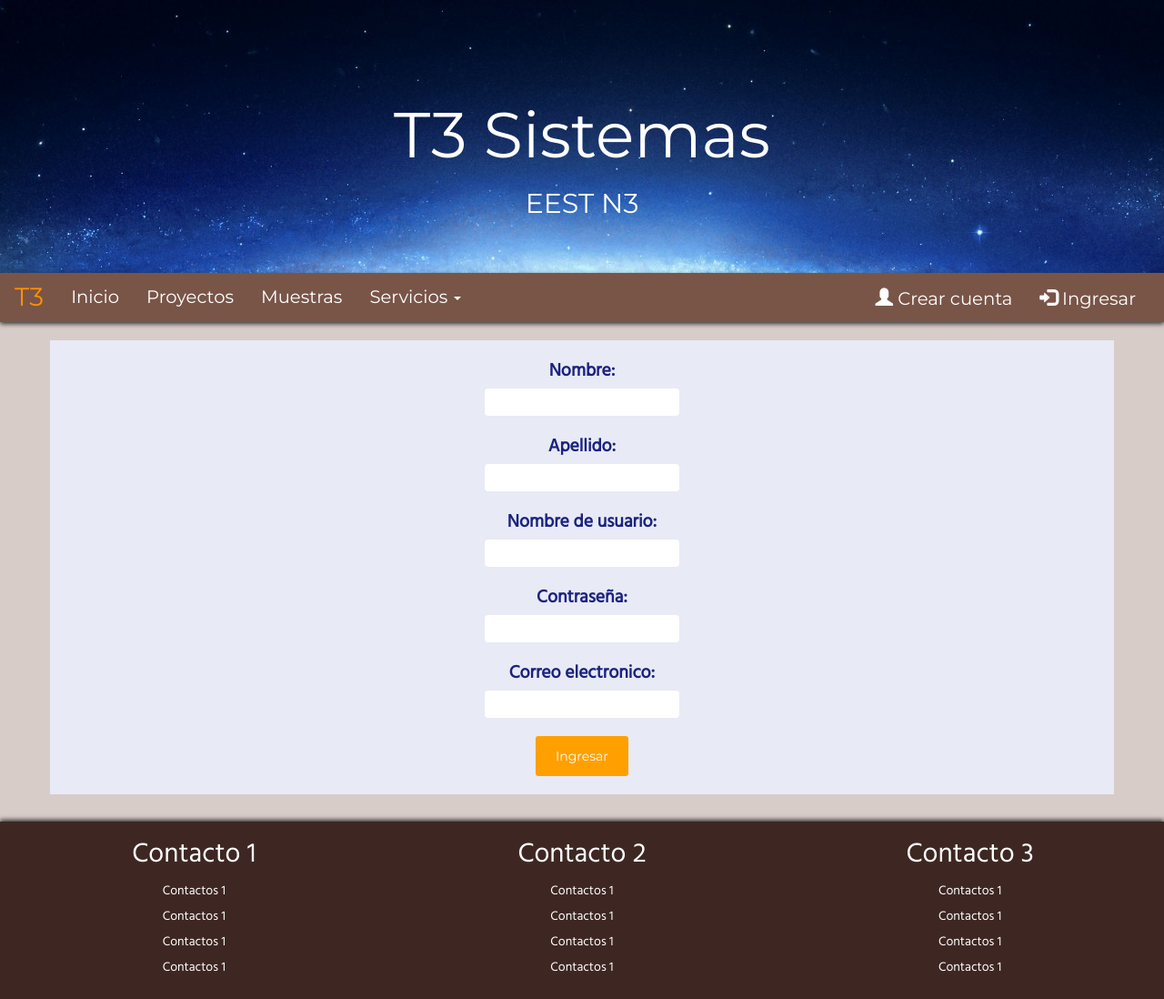
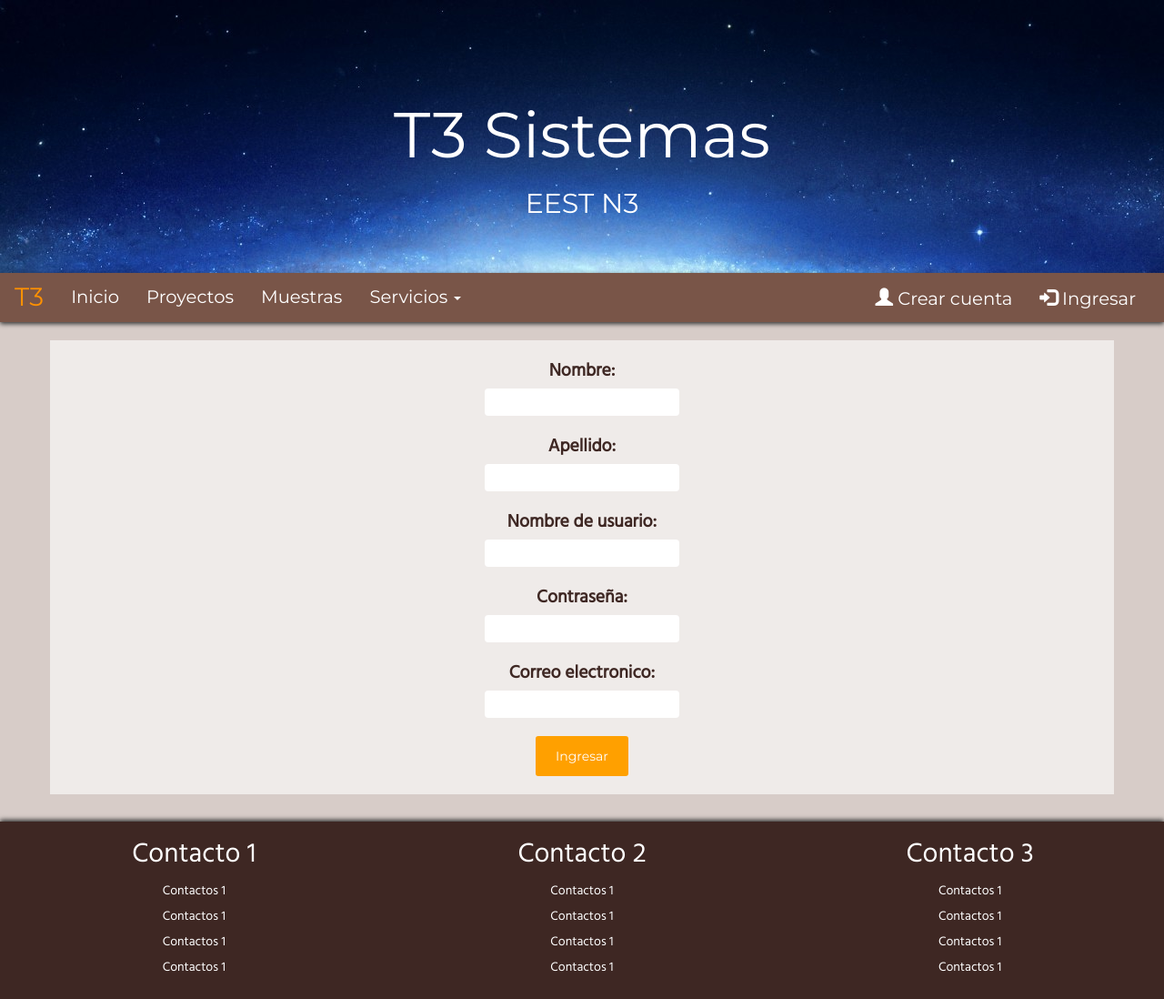
Before and after one commit to leandrocabranes/TecnicaTres, a PHP site: page /signup.php in a window 1280 px wide. Shown: the whole page at 91% size. Run offline with PHP 8.4, Linux system fonts and the light colour scheme.

Commit message:
Se actulizaron los colores en los formularios

```diff
--- a/CSS/_seccion.sass
+++ b/CSS/_seccion.sass
@@ -1,6 +1,8 @@
 $fuente-prim: 'Montserrat', sans-serif
 $color-blanco: #FFF
+// 300
 $color-link1: #FFD54F
+// 500
 $color-link2: #FFC107
 
 .presentacion
--- a/CSS/_signup.sass
+++ b/CSS/_signup.sass
@@ -1,7 +1,13 @@
-$color-fondoform: #E8EAF6
+$fuente-prim: 'Montserrat', sans-serif
+
+// 50
+$color-fondoform: #EFEBE9
+// 700
 $color-boton1: #FFA000
+// 800
 $color-boton2: #FF6F00
-$color-prim2: #1A237E
+// 900
+$color-prim2: #3E2723
 $color-blanco: #FFF
 
 .formulario
@@ -26,15 +32,14 @@ $color-blanco: #FFF
 	text-align: center
 
 .boton
-	font-family: 'Montserrat', sans-serif
+	font-family: $fuente-prim
 	padding: 10px 20px
 	border-color: $color-boton1
 	border-radius: 3px
 	color: $color-blanco
 	background-color: $color-boton1
 	border-style: solid
-	transition: background-color 0.3s, border-color 0.3s, border-radius 0.3s
+	transition: background-color 0.3s, border-color 0.3s
 	&:hover
 		background-color: $color-boton2
 		border-color: $color-boton2
-		border-radius: 12px
--- a/CSS/estilos.css
+++ b/CSS/estilos.css
@@ -20,10 +20,10 @@
 .inscripcion {
   padding: 20px;
   text-align: center;
-  background-color: #E8EAF6; }
+  background-color: #EFEBE9; }
   .inscripcion label {
     font-size: 1.4em;
-    color: #1A237E; }
+    color: #3E2723; }
 
 .error {
   color: #F00; }
@@ -43,11 +43,10 @@
   color: #FFF;
   background-color: #FFA000;
   border-style: solid;
-  transition: background-color 0.3s, border-color 0.3s, border-radius 0.3s; }
+  transition: background-color 0.3s, border-color 0.3s; }
   .boton:hover {
     background-color: #FF6F00;
-    border-color: #FF6F00;
-    border-radius: 12px; }
+    border-color: #FF6F00; }
 
 * {
   margin: 0;
--- a/CSS/estilos.sass
+++ b/CSS/estilos.sass
@@ -13,9 +13,9 @@ $color-primario: #795548
 $color-prim2: #3E2723
 // 800
 $color-prim3: #4E342E
-// 600
+// Sec 600
 $color-alt1: #FB8C00
-// A400
+// Sec A400
 $color-alt2: #FF9100
 
 *
```
Also changed, not shown: 1 other file.
